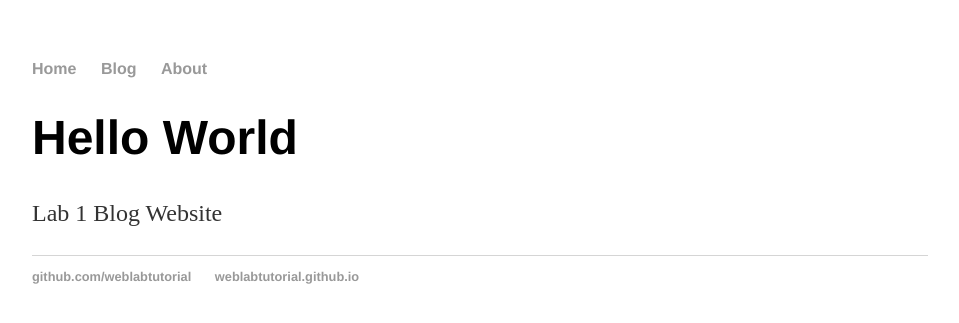
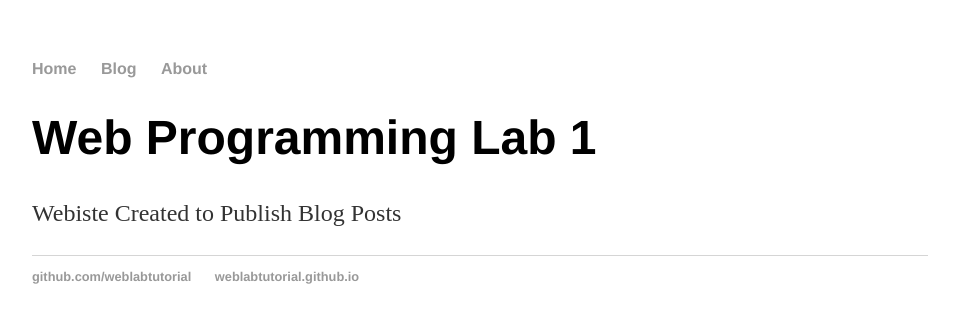
Before and after one commit to omarriyaz/omarriyaz.github.io, a Jekyll site: the page built from index.html, in a window 1280 px wide. Shown: the top 323 px of the page, without its empty margins (160-1119 px from the left). Built offline with Jekyll 4.4.1, drawn with Linux system fonts in a browser that asks for light colours.

Commit message:
Update index.html

```diff
--- a/index.html
+++ b/index.html
@@ -3,6 +3,6 @@ layout: default
 title: Web Programming
 ---
       <div class="blurb">
-        <h1>Hello World</h1>
-        <p>Lab 1 Blog Website</p>
+        <h1>Web Programming Lab 1</h1>
+        <p>Webiste Created to Publish Blog Posts</p>
 </div>
```
